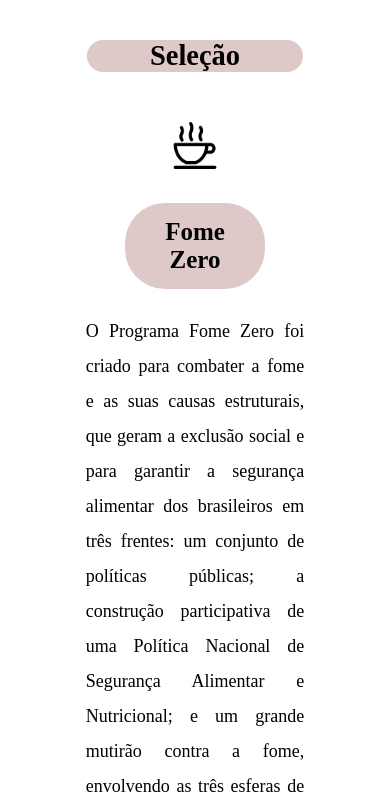
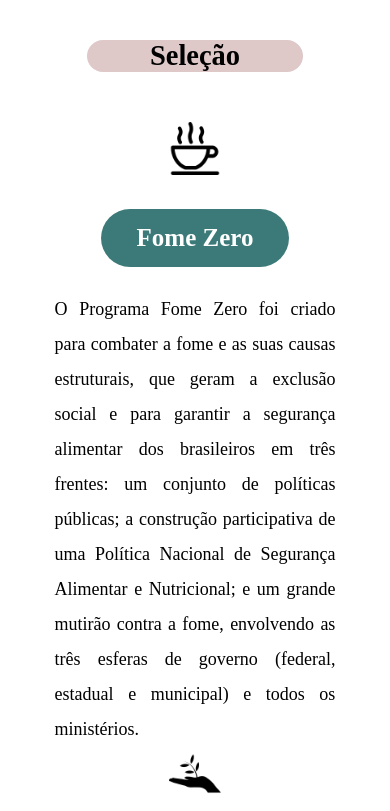
Before and after one commit to SinvalMiclos/FomeZero-AgriculturaSustentavelV2, a plain HTML site: page index.html in a window 390 px wide. Shown: the part 2200-3011 px from the top of the page. Drawn offline with Linux system fonts and the light colour scheme.

Commit message:
Em andamento
Codigos um pouco melhor organizados e umas leves modificaçoes, site 96% pronto

```diff
--- a/index.html
+++ b/index.html
@@ -27,8 +27,8 @@
       </div>
     </header>
     <!-- Fim Menu -->
+    <!-- Seçao Inicio -->
     <section class="Inicio">
-      <!-- Seçao Inicio -->
       <div class="main-inicio">
         <h1>Fome Zero & Agricultura Sustentável</h1>
         <h2>
@@ -90,7 +90,7 @@
       </div>
     </section>
     <!-- Fim Seçao Projeto -->
-    <!-- SeçaoSeleçao -->
+    <!-- Seçao Seleçao -->
     <section id="selecao">
       <div class="main-section">
         <div class="titulo">
@@ -288,7 +288,7 @@
             "amadora" e com umas pequenas diferenças do site original.
           </p>
           <a href="https://sinvalmiclos.github.io/">
-            <p class="footer-p">
+            <p class="footer-paragrafo">
               Clique aqui caso queira conhecer a primeira versão do meu projeto
             </p>
           </a>
@@ -299,12 +299,15 @@
             <div class="rede-icons">
               <ul class="icons-rede">
                 <li>
-                  <a href=""
+                  <a
+                    href="https://instagram.com/sinvalmiclos?igshid=ZDdkNTZiNTM="
                     ><i class="fa fa-instagram" aria-hidden="true"></i>
                   </a>
                 </li>
                 <li>
-                  <a href=""><i class="fa-brands fa-linkedin-in"></i> </a>
+                  <a href="https://br.linkedin.com/in/sinval-miclos-305120122"
+                    ><i class="fa-brands fa-linkedin-in"></i>
+                  </a>
                 </li>
               </ul>
             </div>
--- a/style.css
+++ b/style.css
@@ -1,3 +1,4 @@
+/* Configuraçao Global */
 * {
   margin: 0px;
   padding: 0px;
@@ -9,6 +10,47 @@ html {
 body {
   font-size: 1.6rem;
 }
+/* ================== */
+/* Configuração do conteudo das seçoes */
+.main-section {
+  text-align: center;
+  height: 100%;
+  display: flex;
+  flex-direction: column;
+  padding: 8% 0 10% 0;
+}
+.content-section {
+  display: flex;
+  justify-content: center;
+  height: 100%;
+  justify-content: space-around;
+}
+/* ===================================== */
+/* Configuração de Titulos das seçoes */
+.titulo {
+  display: flex;
+  flex-direction: column;
+  font-size: 2.7rem;
+  background-color: #dec8c8;
+  width: 24vw;
+  margin: 6vh auto;
+  border-radius: 20px;
+  padding: 0 20px;
+}
+.sub {
+  background-color: #3c7a79;
+  color: #fff;
+  width: 28%;
+  margin: auto;
+  border-radius: 40px;
+  padding: 15px;
+  margin-top: 30px;
+}
+/* ============================ */
+/*
+==========
+   MENU
+==========*/
 .content-menu {
   position: fixed;
   display: flex;
@@ -20,10 +62,6 @@ body {
   backdrop-filter: blur(10px);
   z-index: 2;
 }
-/*
-==========
-   MENU
-==========*/
 a {
   color: white;
   text-decoration: none;
@@ -176,56 +214,25 @@ Seção Projeto
 /*==============
 Fim Seção Projeto
 ================*/
+
 /*==============
   Seção Seleção
 ================*/
+
 #selecao {
   height: 100%;
 }
 .icons {
   width: 10%;
 }
-.main-section {
-  text-align: center;
-  height: 100%;
-  display: flex;
-  flex-direction: column;
-  padding: 8% 0 10% 0;
-}
-.titulo {
-  display: flex;
-  flex-direction: column;
-  font-size: 2.7rem;
-  background-color: #dec8c8;
-  width: 24vw;
-  margin: 6vh auto;
-  border-radius: 20px;
-  padding: 0 20px;
-}
-.fmz {
-  width: 70vw;
-  height: 100%;
-  margin: auto;
-}
+
+.fmz,
 .ags {
   width: 70vw;
   height: 100%;
   margin: 0px auto;
 }
-.content-section {
-  display: flex;
-  justify-content: center;
-  height: 100%;
-  justify-content: space-around;
-}
-.sub {
-  background-color: #dec8c8;
-  width: 28%;
-  margin: auto;
-  border-radius: 40px;
-  padding: 15px;
-  margin-top: 30px;
-}
+
 .sub-titulos {
   font-size: 2.5rem;
 }
@@ -238,9 +245,11 @@ Fim Seção Projeto
   word-spacing: 0.5px;
   text-align: justify;
 }
+
 /*==============
 Fim Seção Seleção
 ================*/
+
 /*==============
   Seção Metas
 ================*/
@@ -420,7 +429,7 @@ footer h2 {
   font-size: 5rem;
   color: #222;
 }
-.teste {
+.footer-paragrafo {
   padding: 20px 0px;
 }
 .paragrafos-design {
@@ -509,11 +518,9 @@ footer h2 {
   .icons {
     width: 15%;
   }
-  .fmz {
-    width: 80vw;
-  }
+  .fmz,
   .ags {
-    width: 80vw;
+    width: 90vw;
   }
   .content-section {
     flex-direction: column;
@@ -523,10 +530,10 @@ footer h2 {
     width: 70%;
   }
   .sub {
-    width: 35%;
+    width: 45%;
   }
   .selecao-paragrafos {
-    width: 70%;
+    width: 80%;
     font-size: 1.8rem;
   }
 }
```
